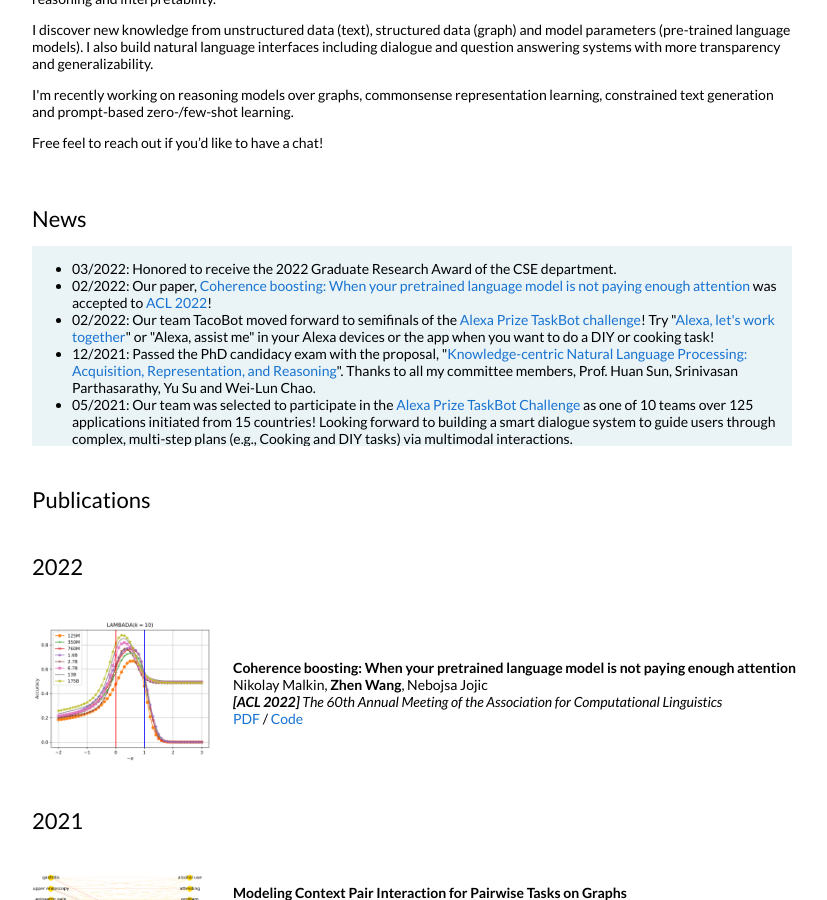
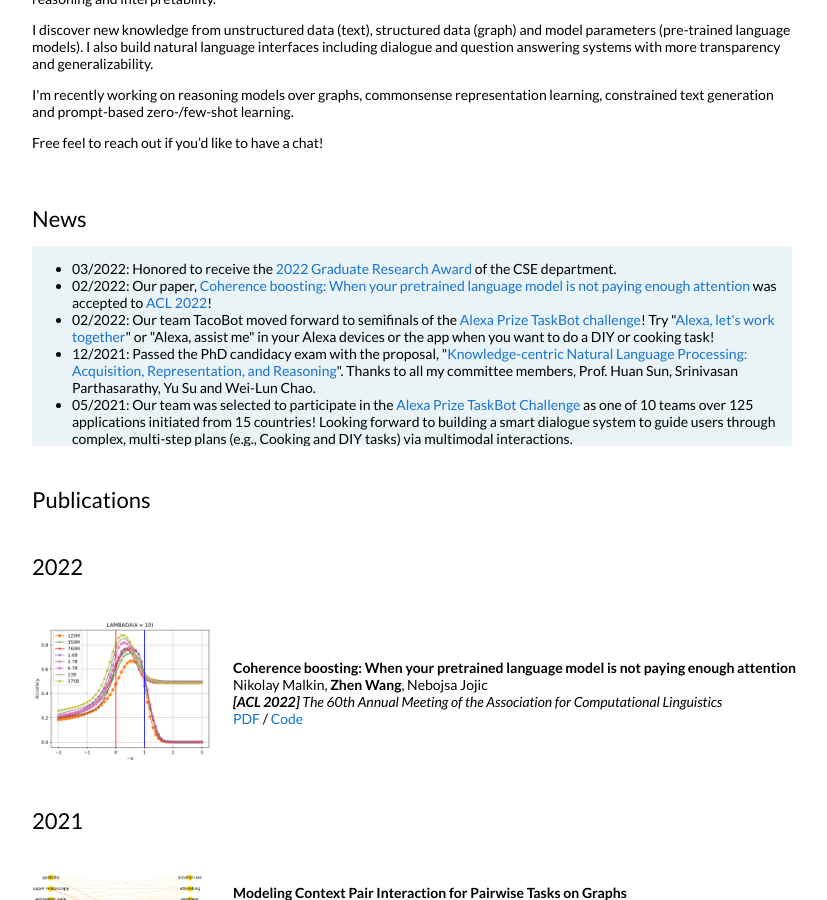
Before and after one commit to zhenwang9102/zhenwang9102.github.io, a Jekyll site: the page built from _posts/2019-06-02-venue.markdown, in a window 1280 px wide and 900 px high, scrolled down 437 px. Shown: the whole window, without its empty margins (228-1055 px from the left). Built offline with Jekyll 4.4.1, drawn with Linux system fonts in a browser that asks for light colours; part of the change alters nothing that is shown.

```diff
--- a/_layouts/default.html
+++ b/_layouts/default.html
@@ -88,7 +88,7 @@
               <div class="listbox">
                 <ul>
                   <li>
-                    03/2022: Honored to receive the 2022 Graduate Research Award of the CSE department.
+                    03/2022: Honored to receive the <a>2022 Graduate Research Award</a> of the CSE department.
                   </li>
                   <li>
                     02/2022: Our paper, <a href="https://arxiv.org/abs/2110.08294">Coherence boosting: When your pretrained language model is not paying enough attention</a> was accepted to <a href="https://www.2022.aclweb.org/">ACL 2022</a>!
```
